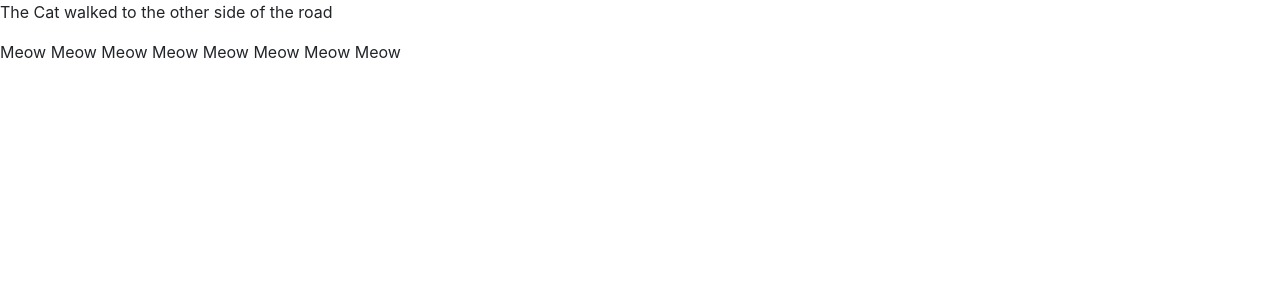
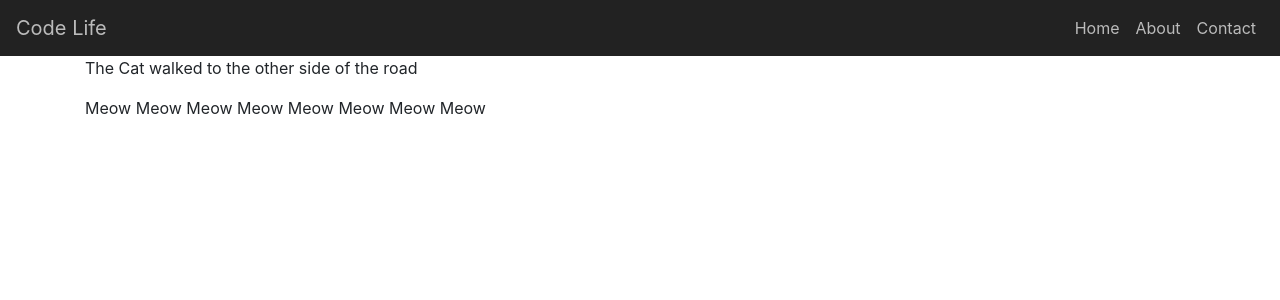
Before and after one commit to AlexKman/FenderLanding, a React (Create React App) app: page / in a window 1280 px wide. Shown: the top 300 px of the page. Built offline with nearby package versions, Linux system fonts and the light colour scheme.

Commit message:
Added functional navbar which alternates between 3 pages with basic text

```diff
--- a/src/App.js
+++ b/src/App.js
@@ -4,17 +4,24 @@
 import { Home } from "./Home";
 import { Contact } from "./Contact";
 import { NoMatch } from "./NoMatch";
+import { Layout } from "./components/Layout";
+import { NavigationBar } from "./components/NavigationBar";
 
 class App extends Component {
   render() {
     return (
       <React.Fragment>
         <Router>
-          <Switch>
-            <Route exact path="/" component={Home}></Route>
-            <Route exact path="/contact" component={Contact}></Route>
-            <Route path="*" component={NoMatch}></Route>
-          </Switch>
+          <NavigationBar />
+
+          <Layout>
+            <Switch>
+              <Route exact path="/" component={Home} />
+
+              <Route path="/contact" component={Contact} />
+              <Route path="*" component={NoMatch} />
+            </Switch>
+          </Layout>
         </Router>
       </React.Fragment>
     );
--- /dev/null
+++ b/src/components/Layout.js
@@ -0,0 +1,4 @@
+import React from "react";
+import { Container } from "react-bootstrap";
+
+export const Layout = props => <Container>{props.children}</Container>;
--- /dev/null
+++ b/src/components/NavigationBar.js
@@ -0,0 +1,46 @@
+import React from "react";
+import { Link } from "react-router-dom";
+import { Nav, Navbar } from "react-bootstrap";
+import styled from "styled-components";
+
+const Styles = styled.div`
+  .navbar {
+    background-color: #222;
+  }
+  a,
+  .navbar-brand,
+  .navbar-nav .nav-link {
+    color: #bbb;
+    &:hover {
+      color: white;
+    }
+  }
+`;
+
+export const NavigationBar = () => (
+  <Styles>
+    <Navbar expand="lg">
+      <Navbar.Brand href="/">Code Life</Navbar.Brand>
+      <Navbar.Toggle aria-controls="basic-navbar-nav" />
+      <Navbar.Collapse id="basic-navbar-nav">
+        <Nav className="ml-auto">
+          <Nav.Item>
+            <Nav.Link>
+              <Link to="/">Home</Link>
+            </Nav.Link>
+          </Nav.Item>
+          <Nav.Item>
+            <Nav.Link>
+              <Link to="/about">About</Link>
+            </Nav.Link>
+          </Nav.Item>
+          <Nav.Item>
+            <Nav.Link>
+              <Link to="/contact">Contact</Link>
+            </Nav.Link>
+          </Nav.Item>
+        </Nav>
+      </Navbar.Collapse>
+    </Navbar>
+  </Styles>
+);
```
